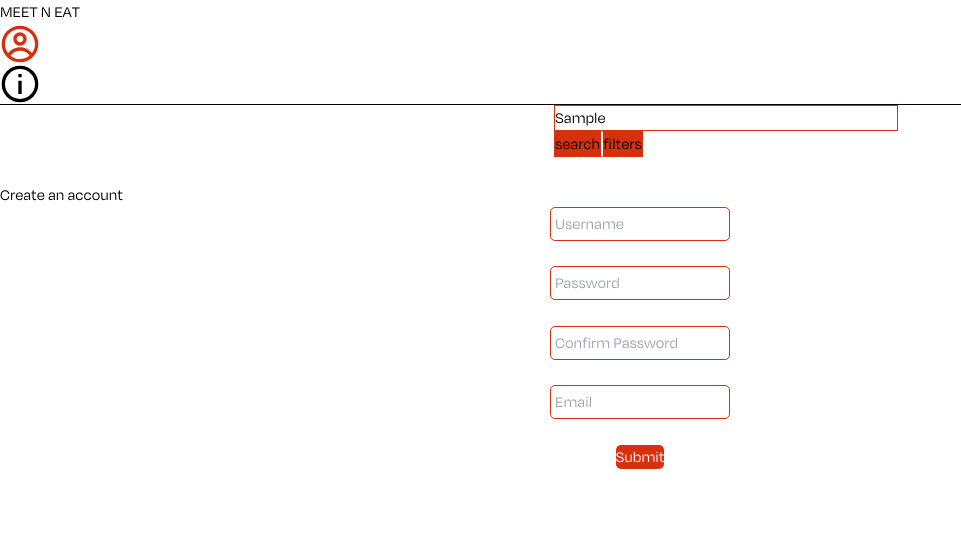
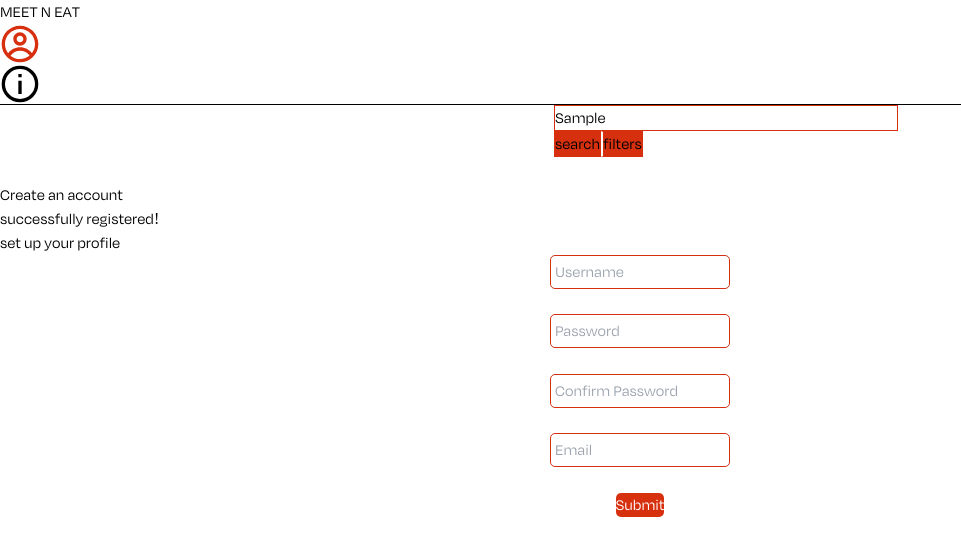
Before and after one commit to Meet-N-Eat/Frontend, a React (Create React App) app: page /home in a window 1280 px wide. Both pictures are taken after typing "Sample" into the empty fields and a click on the button "Create an account". Shown: the top 556 px of the page, without its empty margins (0-961 px from the left). Built offline with nearby package versions, Linux system fonts and the light colour scheme.

Commit message:
builds basic modal

```diff
--- a/src/components/LoginSignUp/SignUp.js
+++ b/src/components/LoginSignUp/SignUp.js
@@ -1,7 +1,9 @@
 import React, { useReducer, useState } from 'react';
-import { Button } from 'react-bootstrap'
-import { useNavigate } from 'react-router-dom';
+import { Button, Row } from 'react-bootstrap'
+import { useNavigate, Link } from 'react-router-dom';
 import { axiosAll, axiosReducer } from '../../data-and-functions/axiosAll';
+import UserProfile from '../UserProfile/UserProfile';
+import Home from '../Home/Home';
 
 const SignUp = () => {
   const initialState = {
@@ -51,12 +53,22 @@ const SignUp = () => {
       setNextModal(true)
     }
 
-
   // Return
   // ===========================================================================
   return (
     <div>
+      <div>
+        <Row>
+          <h1>successfully registered!</h1>
+        </Row>
+        <Row>
+          <button>set up your profile</button>
+        </Row>
+        <Row>
+          <Link to='/'></Link>
+        </Row>
 
+      </div>
       <div className='container'>
         <form
           style={{display:'flex', flexDirection:'column', justifyContent:'center', alignItems:"center"}}
@@ -97,7 +109,12 @@ const SignUp = () => {
             onChange={changeHandler}
             value={signupInfo.email}
           ></input>
-          <Button style={{borderRadius:'5px', backgroundColor:'#D6300F', color:'white', borderColor:'#D6300F'}} type='submit' variant="primary">Submit</Button>{' '}
+          <Button
+            style={{borderRadius:'5px', backgroundColor:'#D6300F', color:'white', borderColor:'#D6300F'}}
+            type='submit'
+            variant="primary">
+              Submit
+          </Button>{' '}
         </form>
       </div>
       </div>
```
